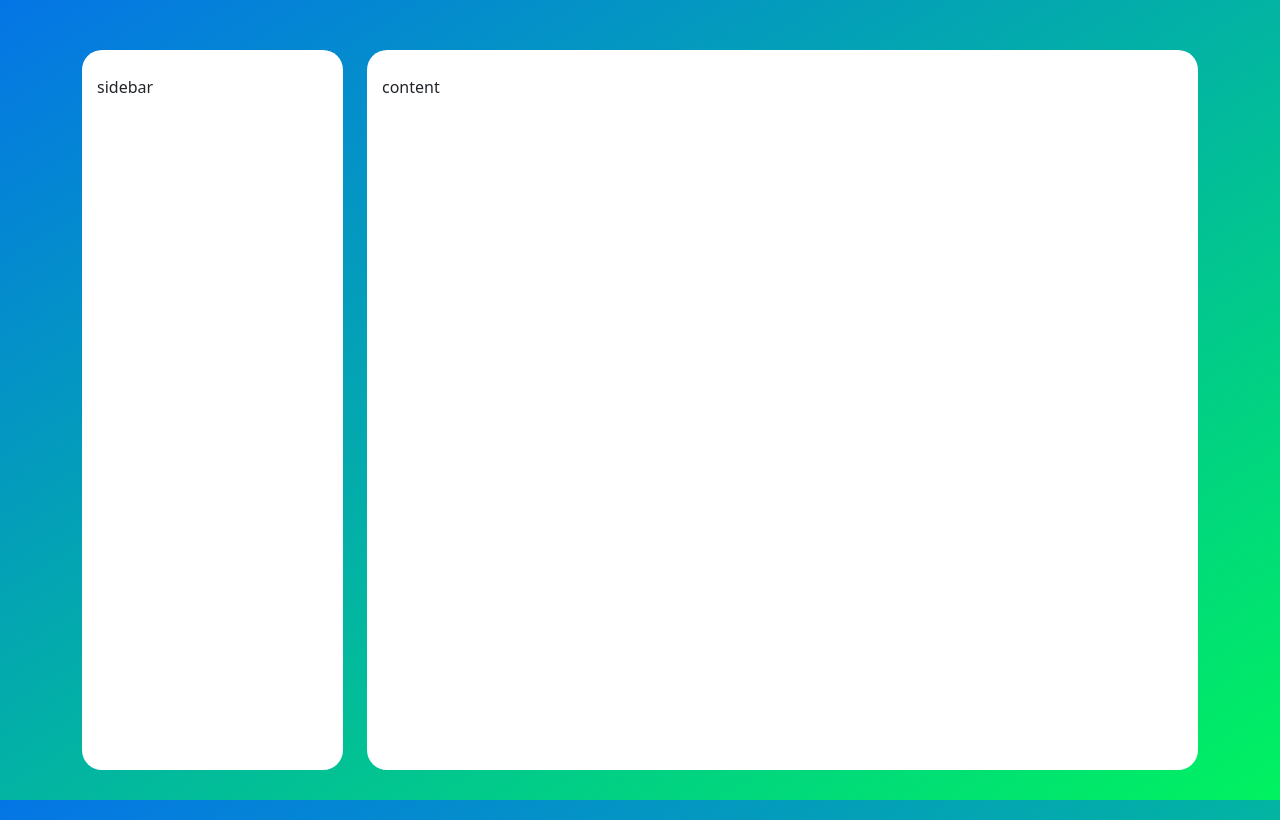
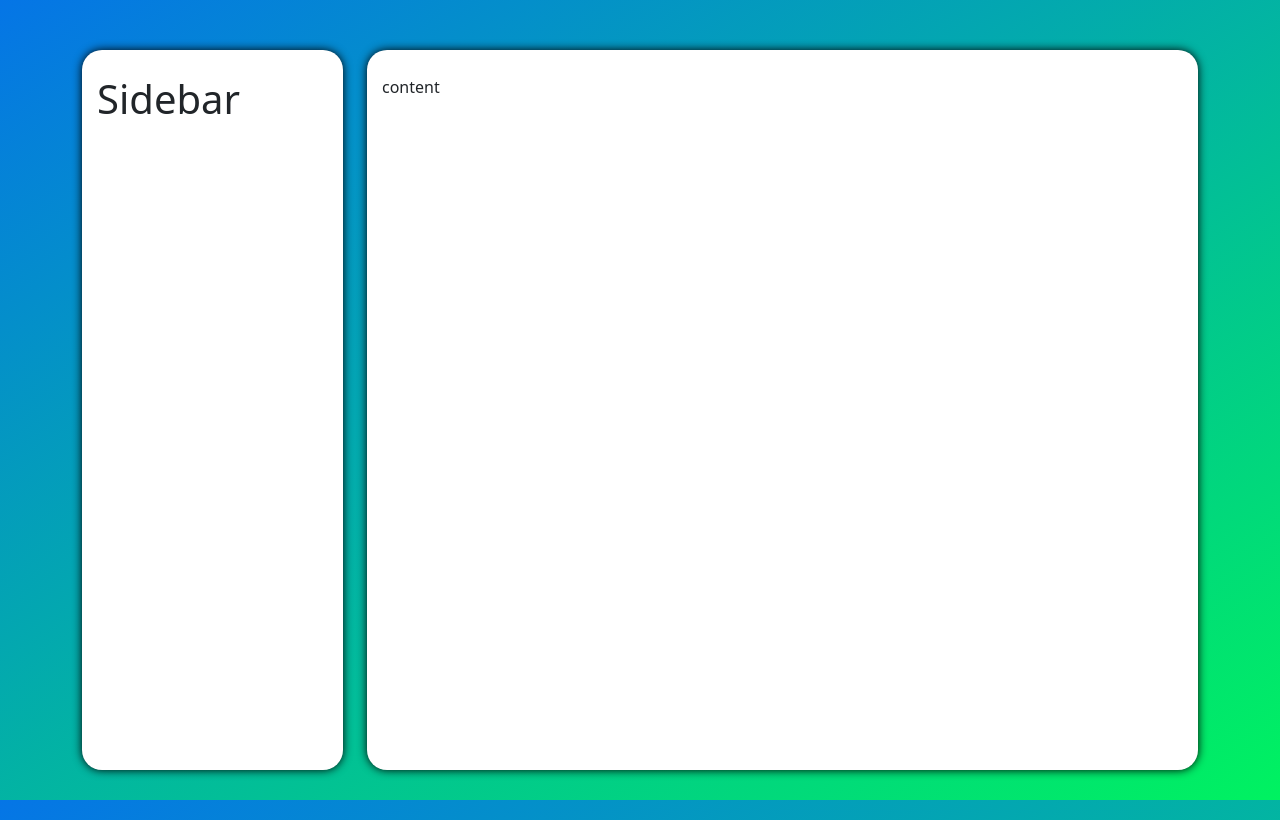
Before and after one commit to Kuprich/Kupri4.Portfolio, a React (Create React App) app: page / in a window 1280 px wide. Built offline with nearby package versions, Linux system fonts and the light colour scheme.

Commit message:
Created Sidebar Component

```diff
--- a/src/App.js
+++ b/src/App.js
@@ -1,4 +1,5 @@
 import React from 'react';
+import Sidebar from './components/Sidebar'
 
 function App() {
   return (
@@ -8,7 +9,7 @@ function App() {
 
           <div className="col-lg-3">
             <div className="app__sidebar">
-              sidebar
+              <Sidebar />
             </div>
           </div>
 
--- /dev/null
+++ b/src/components/Sidebar.js
@@ -0,0 +1,9 @@
+import react from "react";
+
+const Sidebar = () => {
+    return(
+        <h1>Sidebar</h1>
+    )
+}
+
+export default Sidebar
--- a/src/scss/index.scss
+++ b/src/scss/index.scss
@@ -41,6 +41,7 @@ body {
         padding: 25px 15px;
         background-color: #fff;
         height: 90vh;
+        box-shadow: 0 0 10px #000;
     }
 
     &__content {
```
